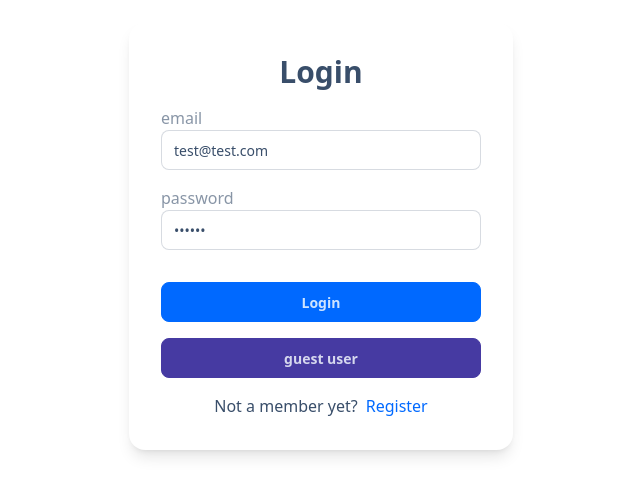
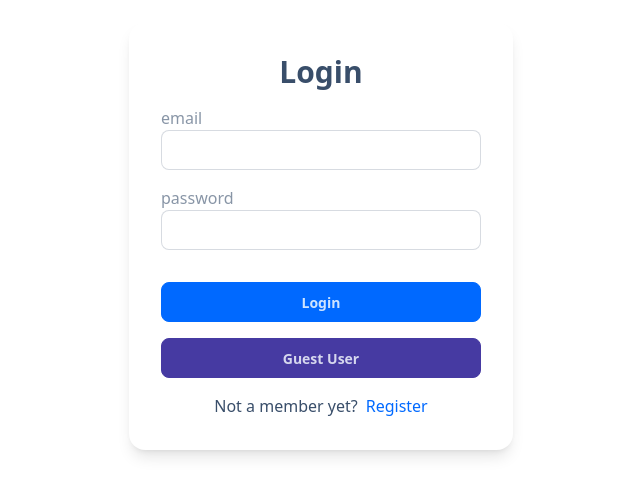
Before and after one commit to Kazeeem/Demo-React-Project-1, a React (Vite) app: page /auth/login in a window 1280 px wide. Shown: the part 164-660 px from the top of the page, without its empty margins (319-959 px from the left). Built offline with nearby package versions, Linux system fonts and the light colour scheme.

Commit message:
feat: Added functionality to allow guest user login

```diff
--- a/src/pages/Login.jsx
+++ b/src/pages/Login.jsx
@@ -1,8 +1,9 @@
-import {Form, Link, redirect} from "react-router-dom";
+import {Form, Link, redirect, useNavigate} from "react-router-dom";
 import { FormInput, SubmitBtn } from "../components/index.js";
 import {customFetch} from "../utils/index.jsx";
 import {toast} from "react-toastify";
 import {loginUser} from "../features/user/userSlice.js";
+import {useDispatch} from "react-redux";
 
 export const action = (store) => async ({request}) => {
     const formData = await request.formData()
@@ -21,18 +22,37 @@ export const action = (store) => async ({request}) => {
 }
 
 const Login = () => {
+    const dispatch = useDispatch();
+    const navigate = useNavigate();
+
+    const loginAsGuestUser = async () => {
+        try {
+            const response = await customFetch.post('/auth/local', {
+                identifier: 'test@test.com',
+                password: 'secret'
+            })
+
+            dispatch(loginUser(response.data))
+            toast.success('Welcome guest user')
+            navigate('/')
+        } catch (error) {
+            console.log(error)
+            toast.error('Guest user login error. Please try again')
+        }
+    }
+
     return (
         <section className="h-screen grid place-items-center">
             <Form method="post" className="card w-96 p-8 bg-base-100 shadow-lg flex flex-col gap-y-4">
                 <h4 className="text-center text-3xl font-bold">Login</h4>
-                <FormInput type="email" label="email" name="identifier" defaultValue="test@test.com" />
-                <FormInput type="password" label="password" name="password" defaultValue="secret" />
+                <FormInput type="email" label="email" name="identifier" />
+                <FormInput type="password" label="password" name="password" />
 
                 <div className="mt-4">
                     <SubmitBtn text="Login" />
                 </div>
 
-                <button type="button" className="btn btn-secondary btn-block">guest user</button>
+                <button type="button" onClick={loginAsGuestUser} className="btn btn-secondary btn-block">Guest User</button>
                 <p className="text-center">
                     Not a member yet?
                     <Link to="/auth/register" className="ml-2 link link-hover link-primary capitalize">Register</Link>
```
